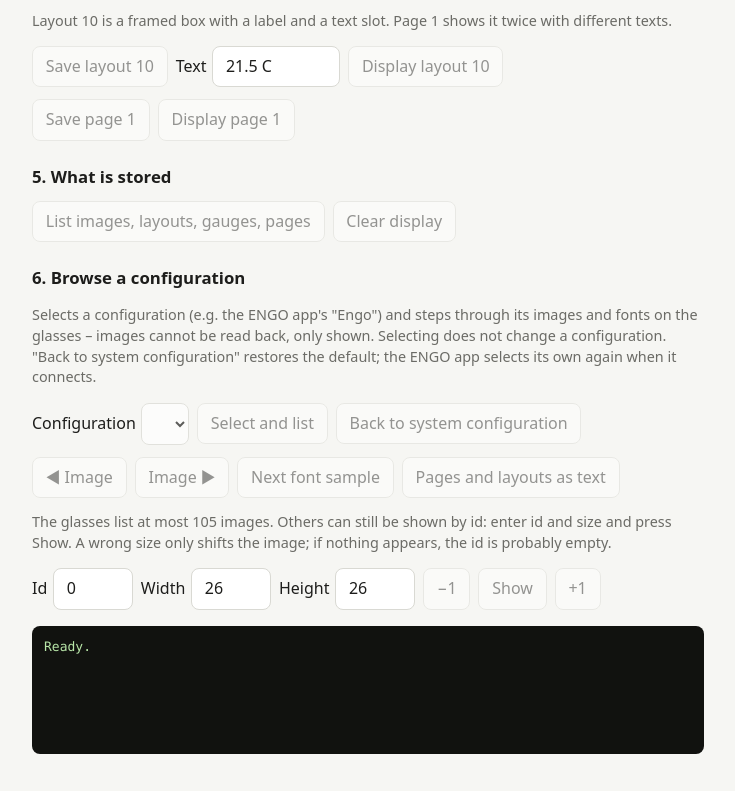
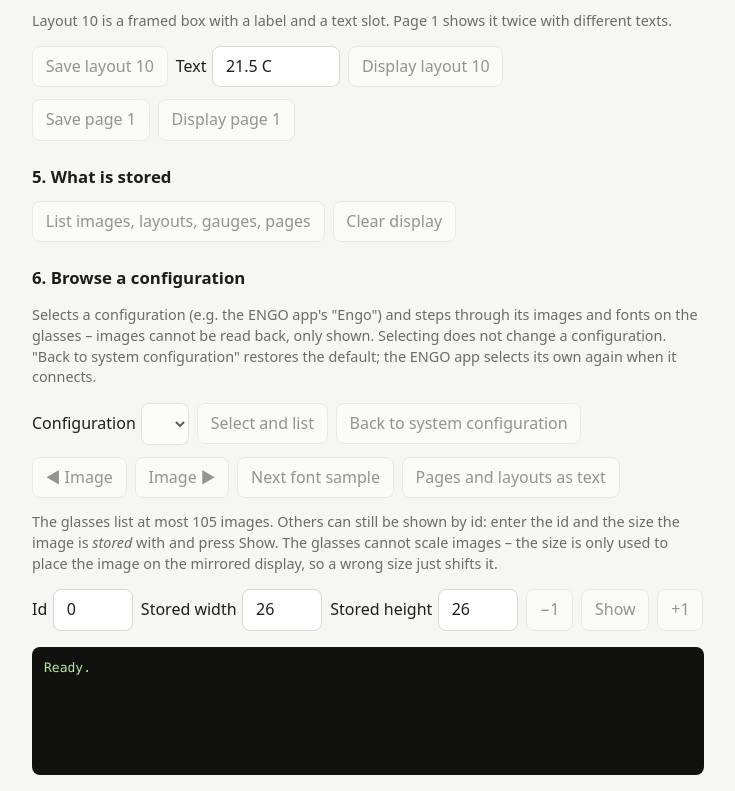
Before and after one commit to Pranen/activelook, a website built with Vite: page demo/storage.html in a window 1280 px wide. Shown: the part 922-1713 px from the top of the page, without its empty margins (272-1007 px from the left). Before the commit the page ends 1692 px from the top, so only its background shows below. Built offline with nearby package versions, Linux system fonts and the light colour scheme.

Commit message:
Storage demo: the size fields are the stored size, not a scale
The glasses cannot scale images; the size only places the image on the
mirrored display. Label the fields accordingly and say "sent" in the
log, since imgDisplay has no answer and device errors arrive later.

Co-Authored-By: Claude Opus 5.5 <noreply@anthropic.com>

```diff
--- a/demo/storage.html
+++ b/demo/storage.html
@@ -102,13 +102,14 @@
     <button id="bLayouts">Pages and layouts as text</button>
   </div>
   <p class="hint">
-    The glasses list at most 105 images. Others can still be shown by id: enter id and size and
-    press Show. A wrong size only shifts the image; if nothing appears, the id is probably empty.
+    The glasses list at most 105 images. Others can still be shown by id: enter the id and the size
+    the image is <em>stored</em> with and press Show. The glasses cannot scale images – the size is only
+    used to place the image on the mirrored display, so a wrong size just shifts it.
   </p>
   <div class="row">
     <label>Id <input id="bId" type="number" min="0" max="254" value="0" style="width:5rem"></label>
-    <label>Width <input id="bW" type="number" min="1" max="304" value="26" style="width:5rem"></label>
-    <label>Height <input id="bH" type="number" min="1" max="256" value="26" style="width:5rem"></label>
+    <label>Stored width <input id="bW" type="number" min="1" max="304" value="26" style="width:5rem"></label>
+    <label>Stored height <input id="bH" type="number" min="1" max="256" value="26" style="width:5rem"></label>
     <button id="bIdDown">−1</button>
     <button id="bShow">Show</button>
     <button id="bIdUp">+1</button>
--- a/demo/storage.ts
+++ b/demo/storage.ts
@@ -211,7 +211,8 @@ async function showById(step: number): Promise<void> {
   const listed = images.find(i => i.id === id);
   gl.images.remember(id, width, height); // skips the list lookup that only knows 105 images
   await drawImage({ id, width, height }, `#${id}  ${width}x${height}  ${listed ? '(listed)' : '(not listed)'}`);
-  log(`Image ${id} shown as ${width}×${height}${listed ? `, listed as ${listed.width}×${listed.height}` : ''}.`);
+  // imgDisplay has no answer: a device error for a broken or empty id shows up in the log afterwards.
+  log(`Image ${id} sent (placed as ${width}×${height}${listed ? `, listed as ${listed.width}×${listed.height}` : ''}).`);
 }
 $('bShow').onclick = guard(() => showById(0));
 $('bIdDown').onclick = guard(() => showById(-1));
```
